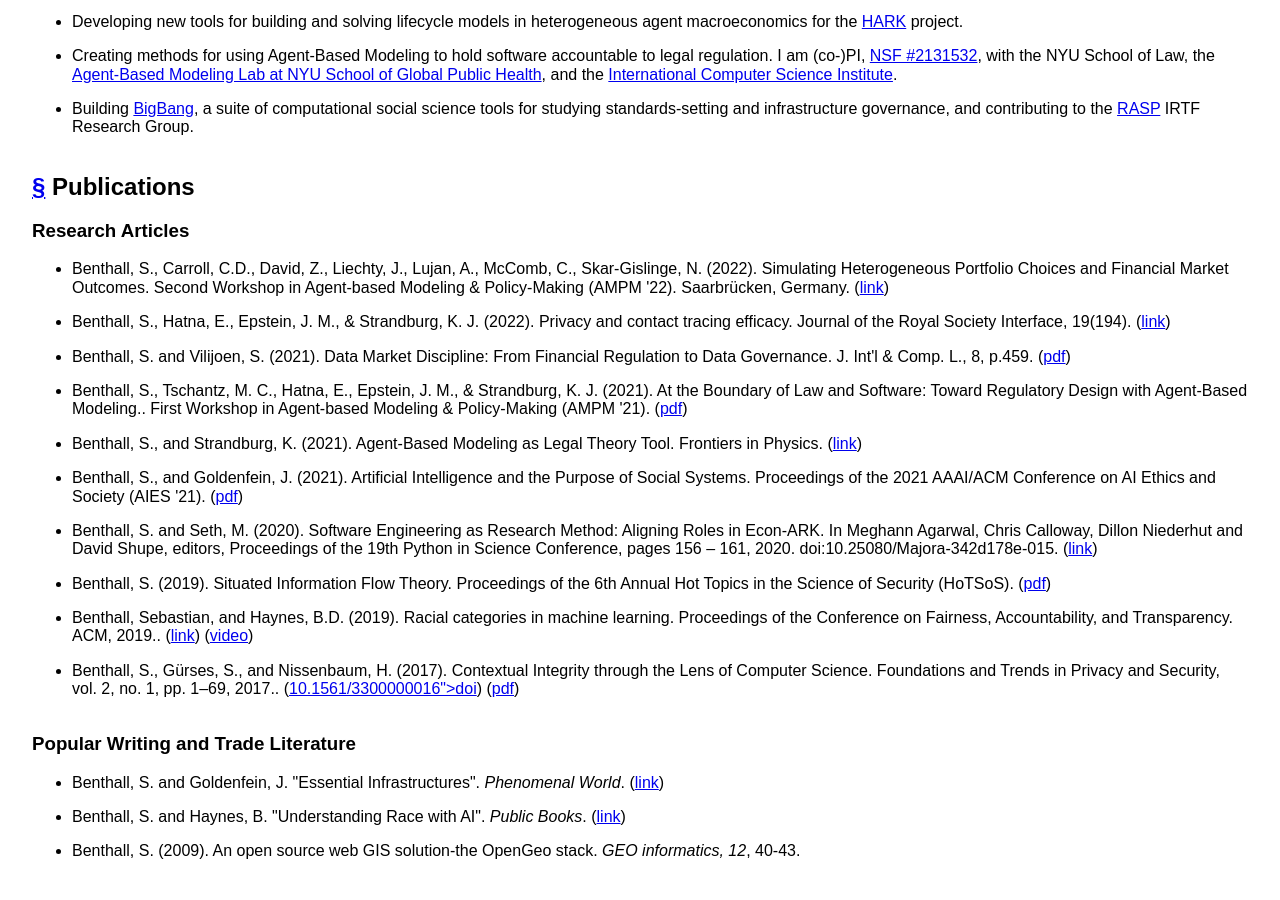
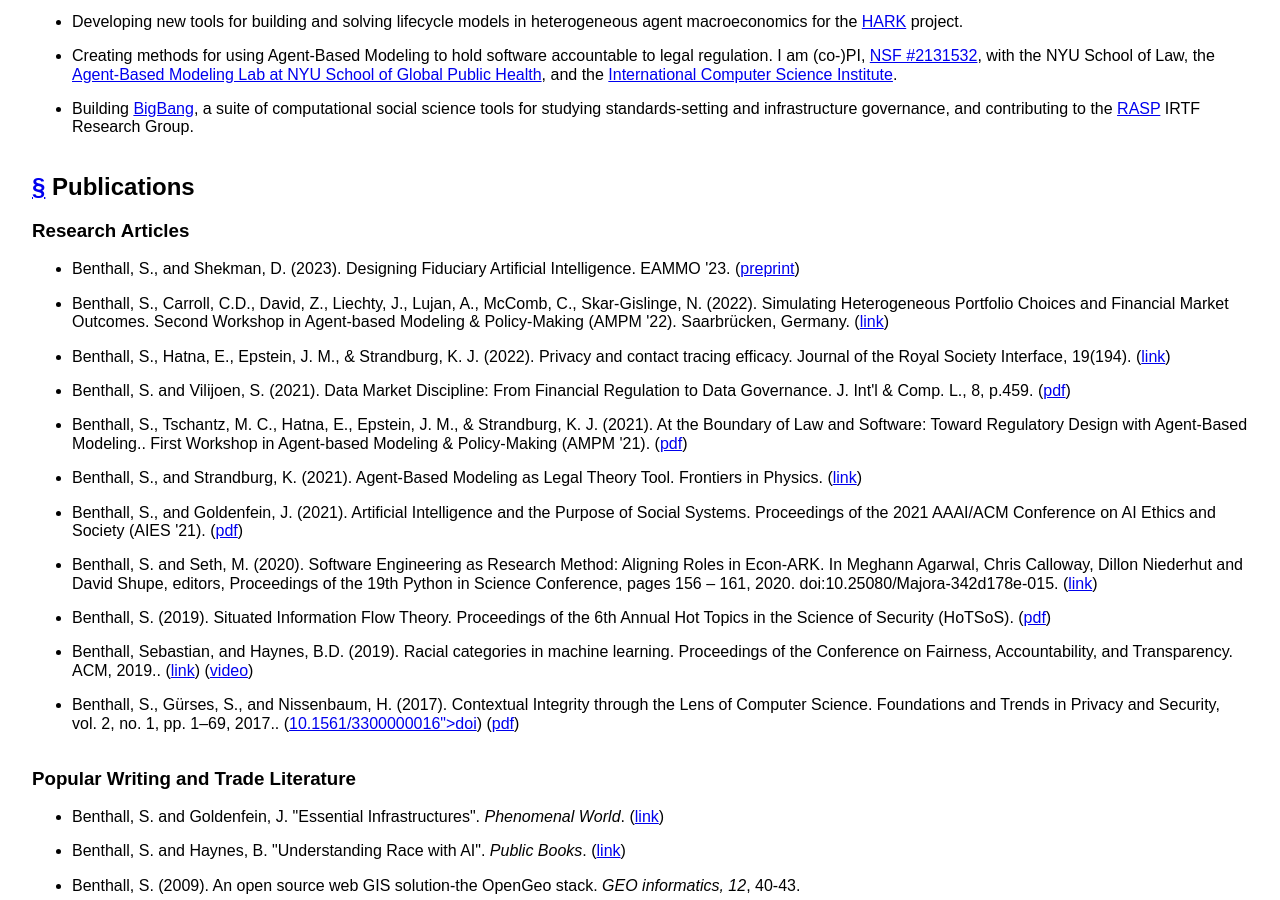
Before and after one commit to sbenthall/personal_website, a Jekyll site: the page built from index.md, in a window 1280 px wide and 900 px high, scrolled down 391 px. Built offline with Jekyll 4.4.1, drawn with Linux system fonts in a browser that asks for light colours; nearby versions of some CDN libraries.

Commit message:
adding DFAI, some css

```diff
--- a/_data/references.yml
+++ b/_data/references.yml
@@ -1,4 +1,11 @@
 publications:
+  - authors: Benthall, S., and Shekman, D.
+    year: 2023
+    title: Designing Fiduciary Artificial Intelligence
+    venue: EAMMO '23
+    links:
+      - url: https://arxiv.org/abs/2308.02435
+        label: preprint
   - authors: Benthall, S., Carroll, C.D., David, Z., Liechty, J., Lujan, A., McComb, C., Skar-Gislinge, N.
     year: 2022
     title: Simulating Heterogeneous Portfolio Choices and Financial Market Outcomes
--- a/_layouts/default.html
+++ b/_layouts/default.html
@@ -4,7 +4,7 @@
   {%- include head.html -%}
 
   <body class="pure-g">
-    <div class="pure-u-1 pure-u-md-1">
+    <div class="pure-u-1">
       {{ content }}
     </div>
   </body>
```
